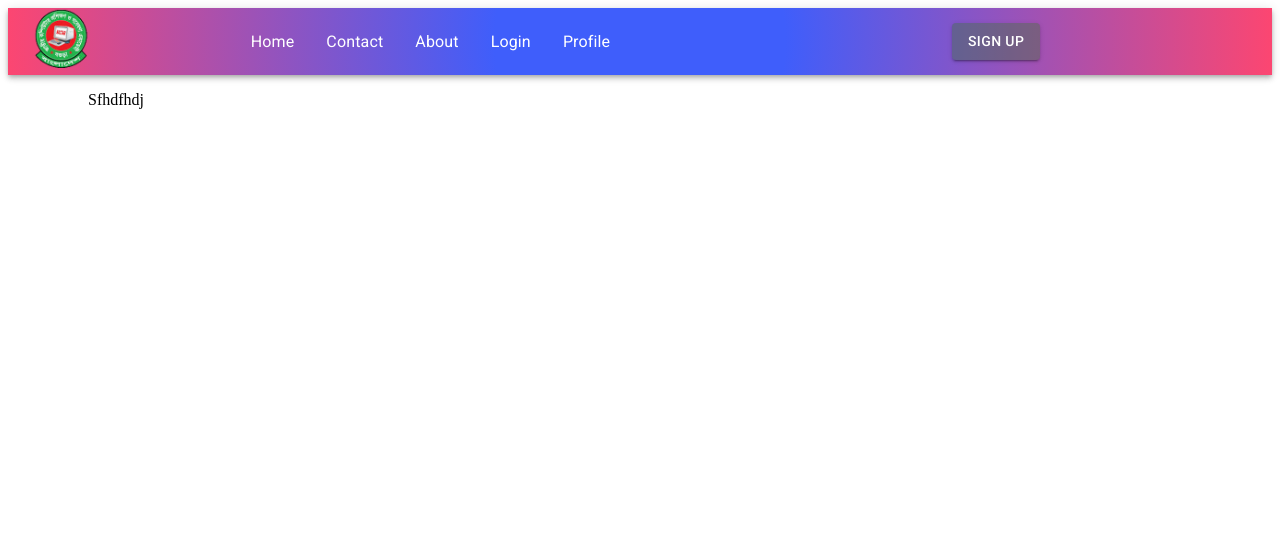
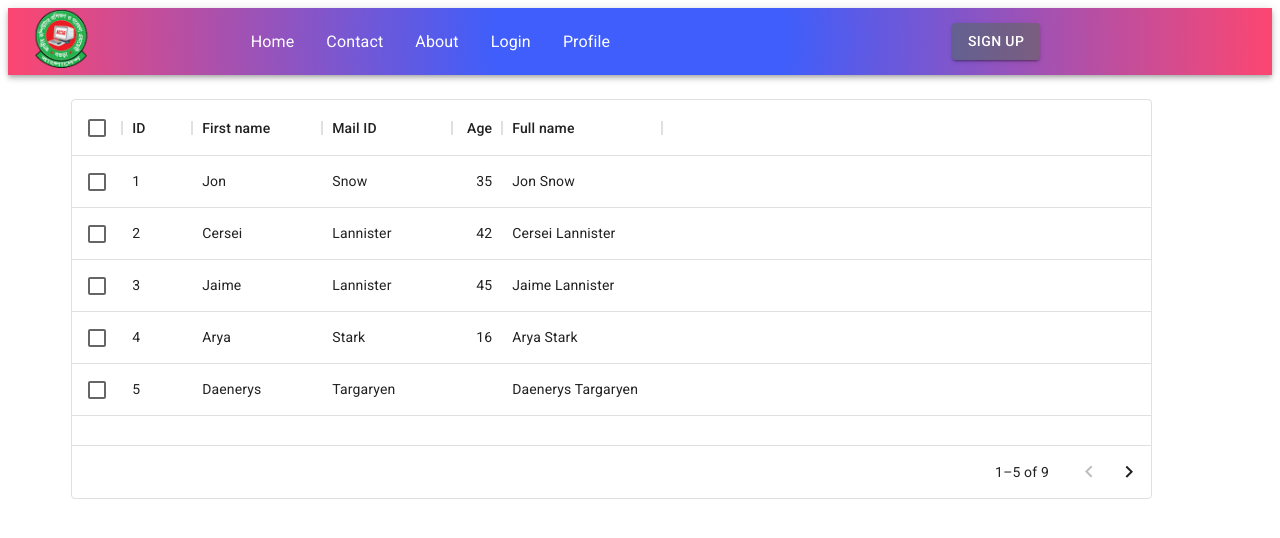
Before and after one commit to Shafiurcse02/hotel-nactar, a React (Create React App) app: page /Home in a window 1280 px wide. Shown: the top 538 px of the page. Built offline with nearby package versions, Linux system fonts and the light colour scheme; no server answers.

Commit message:
Update Login nd Home PaGe;

```diff
--- a/src/components/Home.jsx
+++ b/src/components/Home.jsx
@@ -1,14 +1,77 @@
+import * as React from 'react';
 import { Box } from '@mui/material'
-import React from 'react'
+import { DataGrid } from '@mui/x-data-grid';
+import { useState, useEffect } from "react";
+import axios from "axios";
+
+const columns = [
+  { field: 'id', headerName: 'ID', width: 70 },
+  { field: 'firstName', headerName: 'First name', width: 130 },
+  { field: 'mail', headerName: 'Mail ID', width: 130 },
+  {
+    field: 'age',
+    headerName: 'Age',
+    type: 'number',
+    width: 30,
+  },
+  {
+    field: 'fullName',
+    headerName: 'Full name',
+    description: 'This column has a value getter and is not sortable.',
+    sortable: false,
+    width: 160,
+    valueGetter: (params) =>
+      `${params.row.firstName || ''} ${params.row.mail || ''}`,
+  },
+];
+
+
 
 const Home = () => {
+  const [userData, setuserData] = useState([]);
+
+  useEffect(() => {
+    console.log("Shafiur ");
+   loadUserData();
+
+  }, []);
+
+
+
+  const loadUserData= async()=>{
+    const resultData= await axios.get('http://localhost:8081/author/getAll/');
+    console.log(resultData);
+  }
+
+
+  const rows = [
+  { id: 1, mail: 'Snow', firstName: 'Jon', age: 35 },
+  { id: 2, mail: 'Lannister', firstName: 'Cersei', age: 42 },
+  { id: 3, mail: 'Lannister', firstName: 'Jaime', age: 45 },
+  { id: 4, mail: 'Stark', firstName: 'Arya', age: 16 },
+  { id: 5, mail: 'Targaryen', firstName: 'Daenerys', age: null },
+  { id: 6, mail: 'Melisandre', firstName: null, age: 150 },
+  { id: 7, lastName: 'Clifford', firstName: 'Ferrara', age: 44 },
+  { id: 8, mail: 'Frances', firstName: 'Rossini', age: 36 },
+  { id: 9, mail: 'Roxie', firstName: 'Harvey', age: 65 },
+];
   return (
     <>
-    <Box sx={{alignItems:"center", marginLeft:10}}>
-       <p>Sfhdfhdj</p>
-    </Box>
+    <Box sx={{alignItems:"center", marginLeft:"5%", paddingTop:3}}>
+    <div style={{ height: 400, width: '90%' }}>
+      <DataGrid
+        rows={rows}
+        columns={columns}
+        pageSize={5}
+        rowsPerPageOptions={[5]}
+        checkboxSelection
+      />
+    </div>
 
 
+
+
+    </Box>
     </>
   )
 }
--- a/src/components/Login.jsx
+++ b/src/components/Login.jsx
@@ -17,7 +17,7 @@ const Login = () => {
         }
         ));
     }
-    const handleSubmit = (e) => {
+    const handleSubmit = async (e) => {
         e.preventDefault();
         console.log("Sub");
         console.log(inputs);
@@ -53,11 +53,11 @@ const Login = () => {
                         {!isSignUp ? "Login Page" : "SignUp Page"}
 
                     </Typography>
-                    {isSignUp && <TextField fullWidth="true" onChange={changHandler} label="Name" margin='normal' value={inputs.name} name='name' type={"text"} variant="outlined" placeholder='Enter Your Name' />}
-                    <TextField label="email" fullWidth="true" onChange={changHandler} margin='normal' type={"text"} value={inputs.email} name='email' variant="outlined" placeholder='Enter Email' />
+                    {isSignUp && <TextField fullWidth="true" onChange={changHandler} label="Name" margin='normal' value={inputs.name} name='name' type={"text"} variant="outlined" placeholder='Enter Your Name' required/>}
+                    <TextField label="email" fullWidth="true" onChange={changHandler} margin='normal' type={"text"} value={inputs.email} name='email' variant="outlined" placeholder='Enter Email' required/>
 
-                    <TextField label="pwd" fullWidth="true" onChange={changHandler} margin='normal' type={"text"} value={inputs.pwd} name='pwd' variant="outlined" placeholder='Enter Password' />
-                    {isSignUp && <TextField onChange={changHandler} label="phn" fullWidth="true" margin='normal' value={inputs.phn} name='phn' type={"text"} variant="outlined" placeholder='Enter Phone' />}
+                    <TextField label="pwd" fullWidth="true" onChange={changHandler} margin='normal' type={"password"} value={inputs.pwd} name='pwd' variant="outlined" placeholder='Enter Password' required/>
+                    {isSignUp && <TextField onChange={changHandler} label="phn" fullWidth="true" margin='normal' value={inputs.phn} name='phn' type={"text"} variant="outlined" placeholder='Enter Phone' required/>}
                     <Button endIcon={!isSignUp ? <LoginOutlinedIcon /> : <HowToRegOutlinedIcon />} type='submit' sx={{ marginTop: 3, borderRadius: 4 }} variant='contained' color='warning'>
                         {!isSignUp ? "Login" : "Sign Up"}
                     </Button>
```
